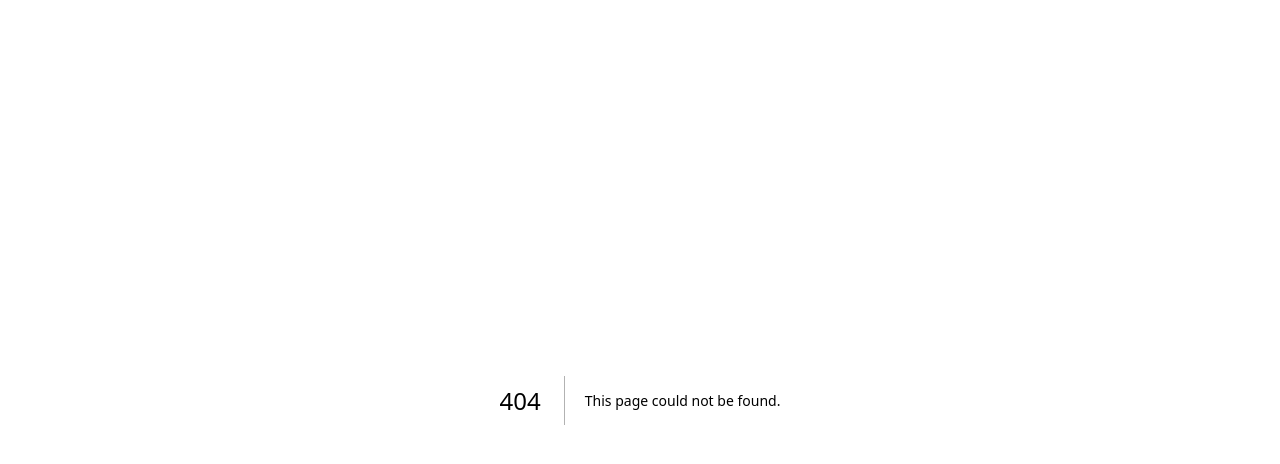
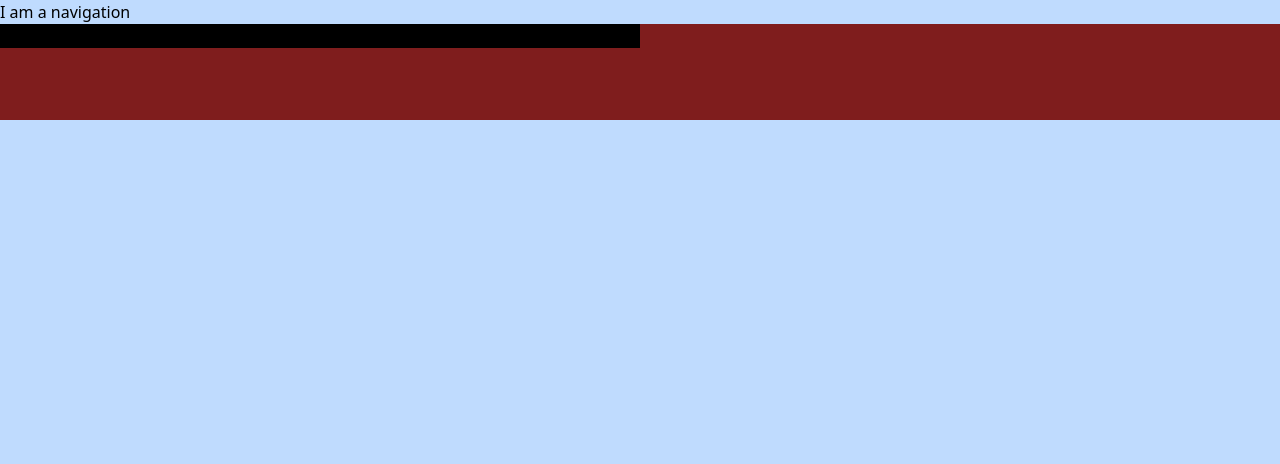
Before and after one commit to Baranuel/RFD, a Next.js app: page /testroute in a window 1280 px wide. Before the commit this address had no page. Shown: the top 464 px of the page. Built offline with nearby package versions, Linux system fonts and the light colour scheme.

Commit message:
trying out the layouts and pages in app directory

```diff
--- a/package.json
+++ b/package.json
@@ -18,5 +18,10 @@
     "react": "18.2.0",
     "react-dom": "18.2.0",
     "typescript": "4.9.5"
+  },
+  "devDependencies": {
+    "autoprefixer": "^10.4.13",
+    "postcss": "^8.4.21",
+    "tailwindcss": "^3.2.7"
   }
 }
--- /dev/null
+++ b/postcss.config.js
@@ -0,0 +1,6 @@
+module.exports = {
+  plugins: {
+    tailwindcss: {},
+    autoprefixer: {},
+  },
+}
--- a/src/app/globals.css
+++ b/src/app/globals.css
@@ -1,107 +1,3 @@
-:root {
-  --max-width: 1100px;
-  --border-radius: 12px;
-  --font-mono: ui-monospace, Menlo, Monaco, 'Cascadia Mono', 'Segoe UI Mono',
-    'Roboto Mono', 'Oxygen Mono', 'Ubuntu Monospace', 'Source Code Pro',
-    'Fira Mono', 'Droid Sans Mono', 'Courier New', monospace;
-
-  --foreground-rgb: 0, 0, 0;
-  --background-start-rgb: 214, 219, 220;
-  --background-end-rgb: 255, 255, 255;
-
-  --primary-glow: conic-gradient(
-    from 180deg at 50% 50%,
-    #16abff33 0deg,
-    #0885ff33 55deg,
-    #54d6ff33 120deg,
-    #0071ff33 160deg,
-    transparent 360deg
-  );
-  --secondary-glow: radial-gradient(
-    rgba(255, 255, 255, 1),
-    rgba(255, 255, 255, 0)
-  );
-
-  --tile-start-rgb: 239, 245, 249;
-  --tile-end-rgb: 228, 232, 233;
-  --tile-border: conic-gradient(
-    #00000080,
-    #00000040,
-    #00000030,
-    #00000020,
-    #00000010,
-    #00000010,
-    #00000080
-  );
-
-  --callout-rgb: 238, 240, 241;
-  --callout-border-rgb: 172, 175, 176;
-  --card-rgb: 180, 185, 188;
-  --card-border-rgb: 131, 134, 135;
-}
-
-@media (prefers-color-scheme: dark) {
-  :root {
-    --foreground-rgb: 255, 255, 255;
-    --background-start-rgb: 0, 0, 0;
-    --background-end-rgb: 0, 0, 0;
-
-    --primary-glow: radial-gradient(rgba(1, 65, 255, 0.4), rgba(1, 65, 255, 0));
-    --secondary-glow: linear-gradient(
-      to bottom right,
-      rgba(1, 65, 255, 0),
-      rgba(1, 65, 255, 0),
-      rgba(1, 65, 255, 0.3)
-    );
-
-    --tile-start-rgb: 2, 13, 46;
-    --tile-end-rgb: 2, 5, 19;
-    --tile-border: conic-gradient(
-      #ffffff80,
-      #ffffff40,
-      #ffffff30,
-      #ffffff20,
-      #ffffff10,
-      #ffffff10,
-      #ffffff80
-    );
-
-    --callout-rgb: 20, 20, 20;
-    --callout-border-rgb: 108, 108, 108;
-    --card-rgb: 100, 100, 100;
-    --card-border-rgb: 200, 200, 200;
-  }
-}
-
-* {
-  box-sizing: border-box;
-  padding: 0;
-  margin: 0;
-}
-
-html,
-body {
-  max-width: 100vw;
-  overflow-x: hidden;
-}
-
-body {
-  color: rgb(var(--foreground-rgb));
-  background: linear-gradient(
-      to bottom,
-      transparent,
-      rgb(var(--background-end-rgb))
-    )
-    rgb(var(--background-start-rgb));
-}
-
-a {
-  color: inherit;
-  text-decoration: none;
-}
-
-@media (prefers-color-scheme: dark) {
-  html {
-    color-scheme: dark;
-  }
-}
+@tailwind base;
+@tailwind components;
+@tailwind utilities;
--- a/src/app/layout.tsx
+++ b/src/app/layout.tsx
@@ -1,18 +1,18 @@
-import './globals.css'
+import "./globals.css";
 
 export const metadata = {
-  title: 'Create Next App',
-  description: 'Generated by create next app',
-}
+  title: "Create Next App",
+  description: "Generated by create next app",
+};
 
 export default function RootLayout({
   children,
 }: {
-  children: React.ReactNode
+  children: React.ReactNode;
 }) {
   return (
     <html lang="en">
-      <body>{children}</body>
+      <body className="bg-blue-200">{children}</body>
     </html>
-  )
+  );
 }
--- a/src/app/page.tsx
+++ b/src/app/page.tsx
@@ -1,91 +1,8 @@
-import Image from 'next/image'
-import { Inter } from 'next/font/google'
-import styles from './page.module.css'
+import { Inter } from "next/font/google";
+import Link from "next/link";
 
-const inter = Inter({ subsets: ['latin'] })
+const inter = Inter({ subsets: ["latin"] });
 
 export default function Home() {
-  return (
-    <main className={styles.main}>
-      <div className={styles.description}>
-        <p>
-          Get started by editing&nbsp;
-          <code className={styles.code}>src/app/page.tsx</code>
-        </p>
-        <div>
-          <a
-            href="https://vercel.com?utm_source=create-next-app&utm_medium=appdir-template&utm_campaign=create-next-app"
-            target="_blank"
-            rel="noopener noreferrer"
-          >
-            By{' '}
-            <Image
-              src="/vercel.svg"
-              alt="Vercel Logo"
-              className={styles.vercelLogo}
-              width={100}
-              height={24}
-              priority
-            />
-          </a>
-        </div>
-      </div>
-
-      <div className={styles.center}>
-        <Image
-          className={styles.logo}
-          src="/next.svg"
-          alt="Next.js Logo"
-          width={180}
-          height={37}
-          priority
-        />
-        <div className={styles.thirteen}>
-          <Image src="/thirteen.svg" alt="13" width={40} height={31} priority />
-        </div>
-      </div>
-
-      <div className={styles.grid}>
-        <a
-          href="https://beta.nextjs.org/docs?utm_source=create-next-app&utm_medium=appdir-template&utm_campaign=create-next-app"
-          className={styles.card}
-          target="_blank"
-          rel="noopener noreferrer"
-        >
-          <h2 className={inter.className}>
-            Docs <span>-&gt;</span>
-          </h2>
-          <p className={inter.className}>
-            Find in-depth information about Next.js features and API.
-          </p>
-        </a>
-
-        <a
-          href="https://vercel.com/templates?framework=next.js&utm_source=create-next-app&utm_medium=appdir-template&utm_campaign=create-next-app"
-          className={styles.card}
-          target="_blank"
-          rel="noopener noreferrer"
-        >
-          <h2 className={inter.className}>
-            Templates <span>-&gt;</span>
-          </h2>
-          <p className={inter.className}>Explore the Next.js 13 playground.</p>
-        </a>
-
-        <a
-          href="https://vercel.com/new?utm_source=create-next-app&utm_medium=appdir-template&utm_campaign=create-next-app"
-          className={styles.card}
-          target="_blank"
-          rel="noopener noreferrer"
-        >
-          <h2 className={inter.className}>
-            Deploy <span>-&gt;</span>
-          </h2>
-          <p className={inter.className}>
-            Instantly deploy your Next.js site to a shareable URL with Vercel.
-          </p>
-        </a>
-      </div>
-    </main>
-  )
+  return <Link href={"testroute"}>hello</Link>;
 }
--- /dev/null
+++ b/src/app/testroute/item/page.tsx
@@ -0,0 +1,7 @@
+import React from "react";
+
+function page() {
+  return <div className="w-1/2">item</div>;
+}
+
+export default page;
--- /dev/null
+++ b/src/app/testroute/layout.tsx
@@ -0,0 +1,14 @@
+export default function DashboardLayout({
+  children, // will be a page or nested layout
+}: {
+  children: React.ReactNode;
+}) {
+  return (
+    <section>
+      {/* Include shared UI here e.g. a header or sidebar */}
+      <nav>I am a navigation</nav>
+
+      <div className="bg-red-900 h-24">{children}</div>
+    </section>
+  );
+}
--- /dev/null
+++ b/src/app/testroute/page.tsx
@@ -0,0 +1,7 @@
+import React from "react";
+
+function page() {
+  return <div className="bg-black w-1/2">page</div>;
+}
+
+export default page;
--- /dev/null
+++ b/src/app/testroute2/layout.tsx
@@ -0,0 +1,11 @@
+import React from "react";
+
+function layout({ children }: { children: React.ReactNode }) {
+  return (
+    <div className="w-1/2 bg-green-500">
+      <section>{children}</section>
+    </div>
+  );
+}
+
+export default layout;
--- /dev/null
+++ b/src/app/testroute2/page.tsx
@@ -0,0 +1,7 @@
+import React from "react";
+
+function page() {
+  return <div>page</div>;
+}
+
+export default page;
--- /dev/null
+++ b/tailwind.config.js
@@ -0,0 +1,15 @@
+/** @type {import('tailwindcss').Config} */
+module.exports = {
+  content: [
+    "./app/**/*.{js,ts,jsx,tsx}",
+    "./pages/**/*.{js,ts,jsx,tsx}",
+    "./components/**/*.{js,ts,jsx,tsx}",
+
+    // Or if using `src` directory:
+    "./src/**/*.{js,ts,jsx,tsx}",
+  ],
+  theme: {
+    extend: {},
+  },
+  plugins: [],
+};
```
Also changed, not shown: 1 other file (tests, documents, lock files or other folders).
